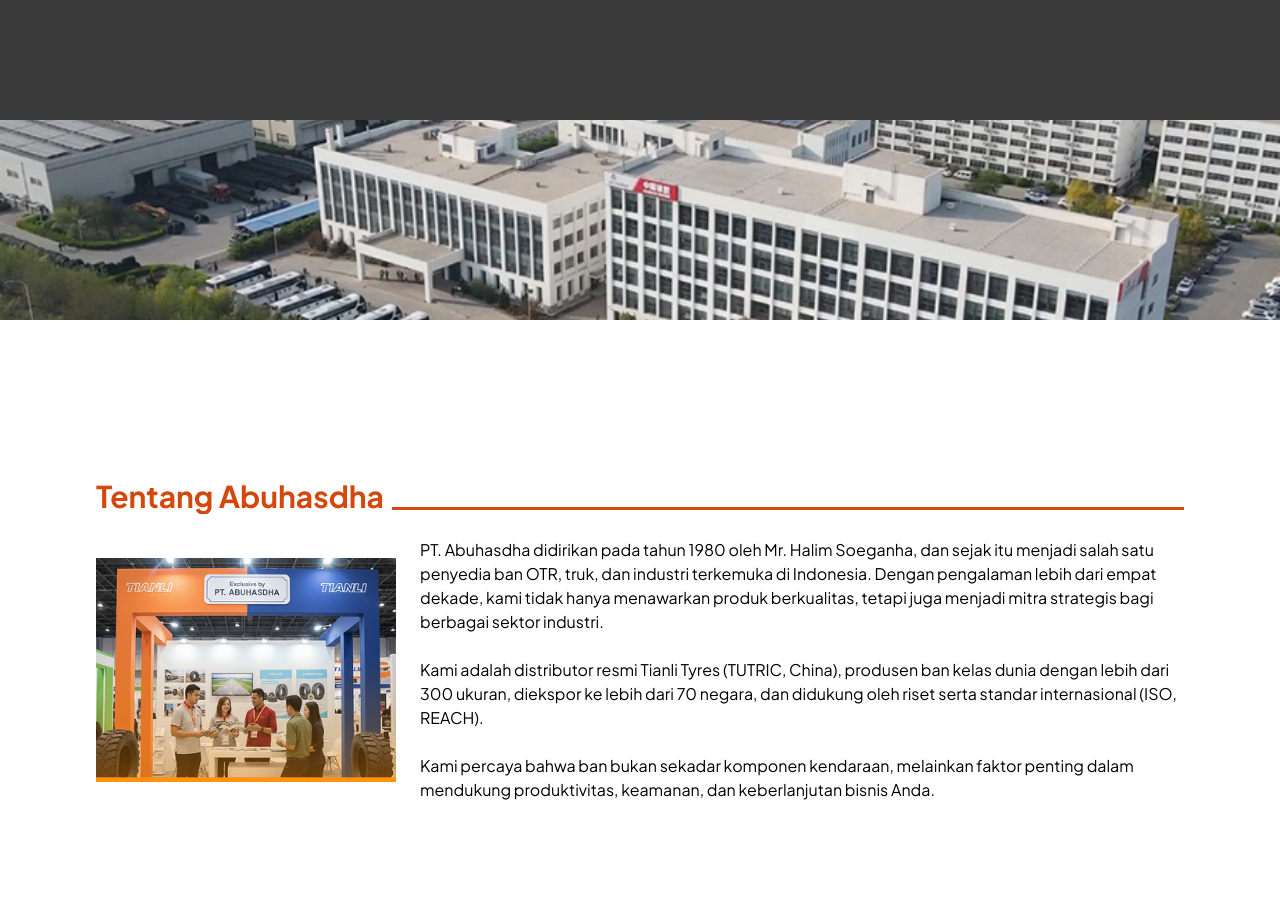
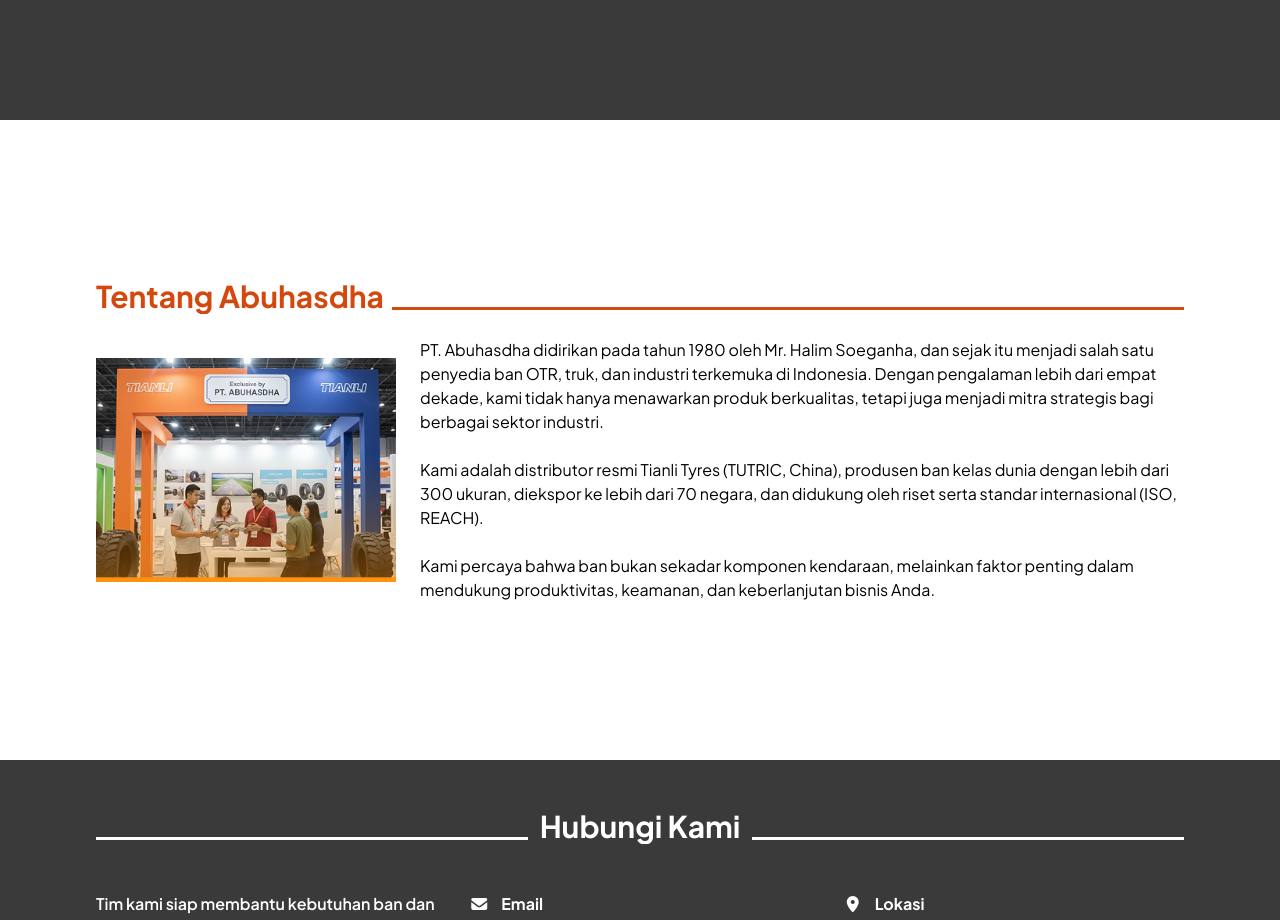
Before and after one commit to DrelezTM/PT-Abuhashda, a website: page index.html in a window 1280 px wide. Shown: the part 1320-2240 px from the top of the page. Drawn offline with Linux system fonts and the light colour scheme.

Commit message:
[24/10/2025] Delete Image in About

```diff
--- a/index.html
+++ b/index.html
@@ -133,8 +133,6 @@
     </section>
 
     <section class="w-full">
-        <span class="w-full h-[200px] block bg-no-repeat bg-center bg-cover" style="background-image: url('./assets/building.png');"></span>
-
         <div class="md:h-[80vh] h-auto py-18 flex flex-col gap-6 justify-center items-center px-8 md:px-24">
             <div class="text-left w-full relative flex overflow-hidden">
                 <h2 class="text-3xl font-bold text-dark-orange after:ml-2 md:after:w-full after:h-[3px] after:bg-dark-orange after:absolute after:bottom-1">Tentang Abuhasdha</h2>
```
